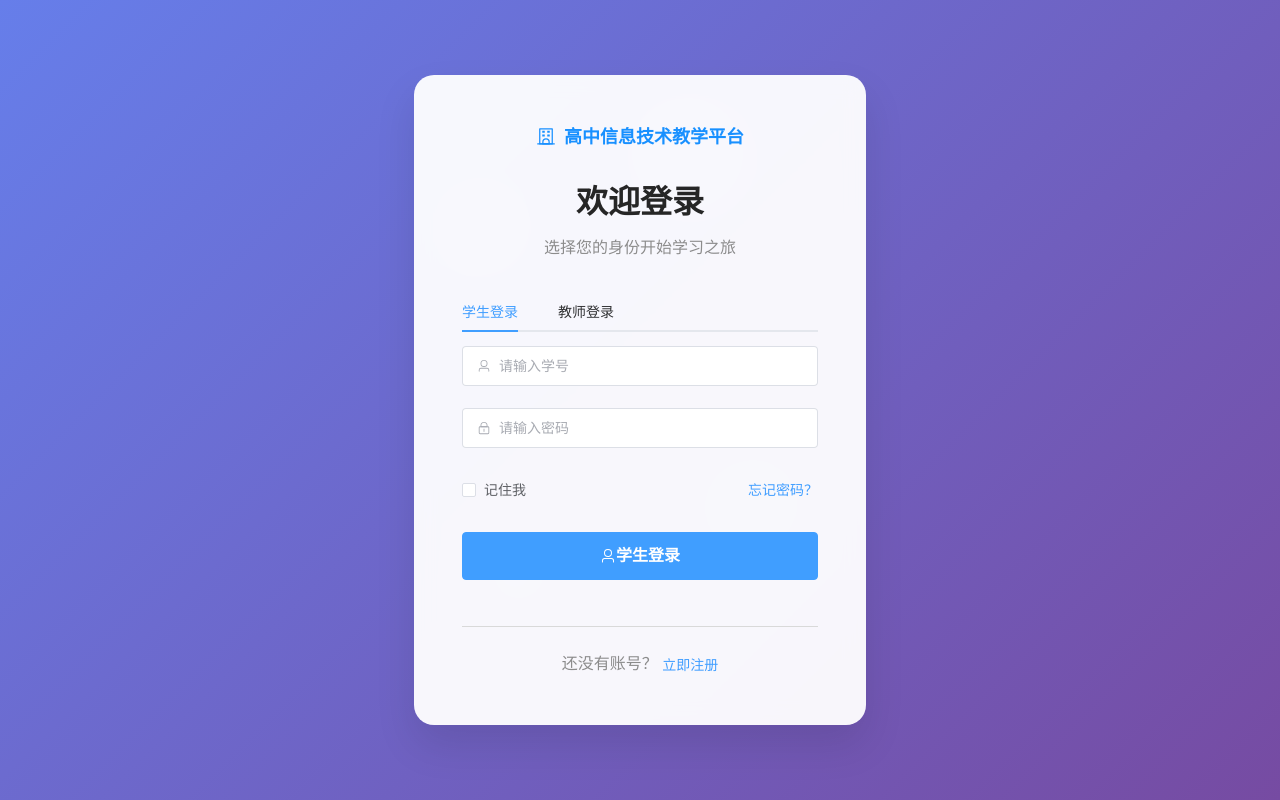
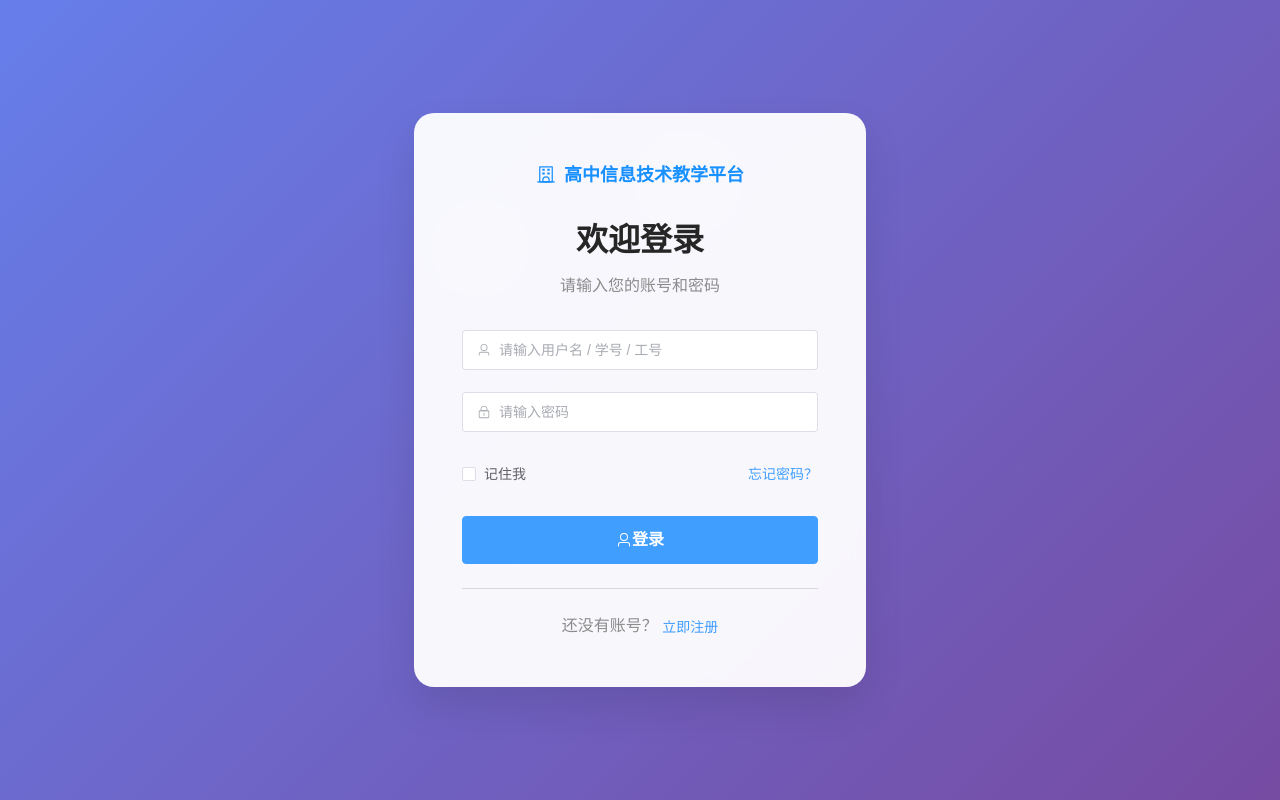
Before and after one commit to kaikailuo/bring-py, a Vue app in the folder frontend/: page /login in a window 1280 px wide. Built offline with nearby package versions, Linux system fonts and the light colour scheme.

Commit message:
将老师和学生登录界面统一

```diff
--- a/frontend/src/views/Login.vue
+++ b/frontend/src/views/Login.vue
@@ -8,32 +8,32 @@
             <span class="logo-text">高中信息技术教学平台</span>
           </div>
           <h2 class="login-title">欢迎登录</h2>
-          <p class="login-subtitle">选择您的身份开始学习之旅</p>
+          <p class="login-subtitle">请输入您的账号和密码</p>
         </div>
 
         <div class="login-form">
-          <el-tabs v-model="activeTab" class="role-tabs">
-            <el-tab-pane label="学生登录" name="student">
           <el-form
-                ref="studentFormRef"
-                :model="studentForm"
-                :rules="studentRules"
+            ref="loginFormRef"
+            :model="loginForm"
+            :rules="loginRules"
             size="large"
-                @submit.prevent="handleStudentLogin"
+            @submit.prevent="handleLogin"
+            @keyup.enter.native="handleLogin"
           >
             <el-form-item prop="username">
               <el-input
-                    v-model="studentForm.username"
-                    placeholder="请输入学号"
+                v-model="loginForm.username"
+                placeholder="请输入用户名 / 学号 / 工号"
               >
                 <template #prefix>
                   <el-icon><User /></el-icon>
                 </template>
               </el-input>
             </el-form-item>
+
             <el-form-item prop="password">
               <el-input
-                    v-model="studentForm.password"
+                v-model="loginForm.password"
                 type="password"
                 placeholder="请输入密码"
                 show-password
@@ -43,129 +43,27 @@
                 </template>
               </el-input>
             </el-form-item>
+
             <el-form-item>
               <div class="form-options">
                 <el-checkbox v-model="rememberMe">记住我</el-checkbox>
                 <el-link type="primary">忘记密码？</el-link>
               </div>
             </el-form-item>
+
             <el-form-item>
               <el-button
                 type="primary"
                 size="large"
                 :loading="loading"
-                    @click="handleStudentLogin"
+                @click="handleLogin"
                 class="login-button"
               >
                 <el-icon><User /></el-icon>
-                    学生登录
+                登录
               </el-button>
             </el-form-item>
           </el-form>
-            </el-tab-pane>
-
-            <el-tab-pane label="教师登录" name="teacher">
-              <el-form
-                ref="teacherFormRef"
-                :model="teacherForm"
-                :rules="teacherRules"
-                size="large"
-                @submit.prevent="handleTeacherLogin"
-              >
-                <el-form-item prop="username">
-                  <el-input
-                    v-model="teacherForm.username"
-                    placeholder="请输入工号"
-                  >
-                    <template #prefix>
-                      <el-icon><User /></el-icon>
-                    </template>
-                  </el-input>
-                </el-form-item>
-                <el-form-item prop="password">
-                  <el-input
-                    v-model="teacherForm.password"
-                    type="password"
-                    placeholder="请输入密码"
-                    show-password
-                  >
-                    <template #prefix>
-                      <el-icon><Lock /></el-icon>
-                    </template>
-                  </el-input>
-                </el-form-item>
-                <el-form-item>
-                  <div class="form-options">
-                    <el-checkbox v-model="rememberMe">记住我</el-checkbox>
-                    <el-link type="primary">忘记密码？</el-link>
-                  </div>
-                </el-form-item>
-                <el-form-item>
-                  <el-button
-                    type="success"
-                    size="large"
-                    :loading="loading"
-                    @click="handleTeacherLogin"
-                    class="login-button"
-                  >
-                    <el-icon><UserFilled /></el-icon>
-                    教师登录
-                  </el-button>
-                </el-form-item>
-              </el-form>
-            </el-tab-pane>
-
-            <!-- <el-tab-pane label="管理员登录" name="admin">
-              <el-form
-                ref="adminFormRef"
-                :model="adminForm"
-                :rules="adminRules"
-                size="large"
-                @submit.prevent="handleAdminLogin"
-              >
-                <el-form-item prop="username">
-                  <el-input
-                    v-model="adminForm.username"
-                    placeholder="请输入管理员账号"
-                  >
-                    <template #prefix>
-                      <el-icon><User /></el-icon>
-                    </template>
-                  </el-input>
-                </el-form-item>
-                <el-form-item prop="password">
-                  <el-input
-                    v-model="adminForm.password"
-                    type="password"
-                    placeholder="请输入密码"
-                    show-password
-                  >
-                    <template #prefix>
-                      <el-icon><Lock /></el-icon>
-                    </template>
-                  </el-input>
-                </el-form-item>
-                <el-form-item>
-                  <div class="form-options">
-                    <el-checkbox v-model="rememberMe">记住我</el-checkbox>
-                    <el-link type="primary">忘记密码？</el-link>
-                  </div>
-                </el-form-item>
-                <el-form-item>
-                  <el-button
-                    type="warning"
-                    size="large"
-                    :loading="loading"
-                    @click="handleAdminLogin"
-                    class="login-button"
-                  >
-                    <el-icon><Setting /></el-icon>
-                    管理员登录
-                  </el-button>
-                </el-form-item>
-              </el-form>
-            </el-tab-pane> -->
-          </el-tabs>
         </div>
 
         <div class="login-footer">
@@ -247,68 +145,27 @@ import { ref, reactive, onMounted } from 'vue'
 import { useRouter } from 'vue-router'
 import { useUserStore } from '@/stores/user'
 import { authAPI } from '@/utils/api'
-import { ElMessage, ElInput, ElButton, ElForm, ElFormItem, ElTabs, ElTabPane, ElCheckbox, ElLink, ElDialog, ElRadioGroup, ElRadio } from 'element-plus'
-import { User, Lock, School, UserFilled, Setting } from '@element-plus/icons-vue'
+import { ElMessage } from 'element-plus'
+import { User, Lock, School } from '@element-plus/icons-vue'
 
 const router = useRouter()
 const userStore = useUserStore()
 
-// 响应式数据
-const activeTab = ref('student')
 const loading = ref(false)
 const rememberMe = ref(false)
 const registerDialogVisible = ref(false)
 
-// 表单引用
-const studentFormRef = ref()
-const teacherFormRef = ref()
-const adminFormRef = ref()
-const registerFormRef = ref()
-
-// 学生表单
-const studentForm = reactive({
+// 登录表单
+const loginFormRef = ref()
+const loginForm = reactive({
   username: '',
   password: ''
 })
 
-const studentRules = {
+const loginRules = {
   username: [
-    { required: true, message: '请输入学号', trigger: 'blur' },
-    { min: 3, max: 20, message: '学号长度应为3-20个字符', trigger: 'blur' }
-  ],
-  password: [
-    { required: true, message: '请输入密码', trigger: 'blur' },
-    { min: 6, max: 20, message: '密码长度应为6-20个字符', trigger: 'blur' }
-  ]
-}
-
-// 教师表单
-const teacherForm = reactive({
-  username: '',
-  password: ''
-})
-
-const teacherRules = {
-  username: [
-    { required: true, message: '请输入工号', trigger: 'blur' },
-    { min: 3, max: 20, message: '工号长度应为3-20个字符', trigger: 'blur' }
-  ],
-  password: [
-    { required: true, message: '请输入密码', trigger: 'blur' },
-    { min: 6, max: 20, message: '密码长度应为6-20个字符', trigger: 'blur' }
-  ]
-}
-
-// 管理员表单
-const adminForm = reactive({
-  username: '',
-  password: ''
-})
-
-const adminRules = {
-  username: [
-    { required: true, message: '请输入管理员账号', trigger: 'blur' },
-    { min: 3, max: 20, message: '账号长度应为3-20个字符', trigger: 'blur' }
+    { required: true, message: '请输入用户名 / 学号 / 工号', trigger: 'blur' },
+    { min: 3, max: 20, message: '长度应为3-20个字符', trigger: 'blur' }
   ],
   password: [
     { required: true, message: '请输入密码', trigger: 'blur' },
@@ -317,6 +174,7 @@ const adminRules = {
 }
 
 // 注册表单
+const registerFormRef = ref()
 const registerForm = reactive({
   role: 'student',
   username: '',
@@ -360,29 +218,26 @@ const registerRules = {
 }
 
 // 登录处理函数
-const handleLogin = async (formRef, formData, role) => {
-  if (!formRef.value) return
+const handleLogin = async () => {
+  if (!loginFormRef.value) return
 
   try {
-    await formRef.value.validate()
+    await loginFormRef.value.validate()
     loading.value = true
 
-    // 调用真实的后端API
     const response = await authAPI.login({
-      username: formData.username,
-      password: formData.password
+      username: loginForm.username,
+      password: loginForm.password
     })
 
     if (response.code === 200) {
       const { token, user } = response.data
 
-      // 保存用户信息和令牌
       localStorage.setItem('token', token)
       userStore.login(user, token)
 
       ElMessage.success(`${user.role === 'student' ? '学生' : user.role === 'teacher' ? '教师' : '管理员'}登录成功！`)
 
-      // 根据角色跳转
       if (user.role === 'student') {
         router.push('/student')
       } else if (user.role === 'teacher') {
@@ -393,7 +248,6 @@ const handleLogin = async (formRef, formData, role) => {
     } else {
       ElMessage.error(response.message || '登录失败')
     }
-
   } catch (error) {
     console.error('登录失败:', error)
     ElMessage.error(error.message || '登录失败，请检查输入信息')
@@ -402,26 +256,13 @@ const handleLogin = async (formRef, formData, role) => {
   }
 }
 
-const handleStudentLogin = () => {
-  handleLogin(studentFormRef, studentForm, 'student')
-}
-
-const handleTeacherLogin = () => {
-  handleLogin(teacherFormRef, teacherForm, 'teacher')
-}
-
-const handleAdminLogin = () => {
-  handleLogin(adminFormRef, adminForm, 'admin')
-}
-
-// 注册相关函数
+// 注册函数
 const showRegisterDialog = () => {
   registerDialogVisible.value = true
 }
 
 const handleRegisterClose = () => {
   registerDialogVisible.value = false
-  // 重置表单
   Object.assign(registerForm, {
     role: 'student',
     username: '',
@@ -435,10 +276,8 @@ const handleRegisterClose = () => {
 
 const handleRegister = async () => {
   if (!registerFormRef.value) return
-
   try {
     await registerFormRef.value.validate()
-
     const response = await authAPI.register({
       username: registerForm.username,
       password: registerForm.password,
@@ -446,26 +285,30 @@ const handleRegister = async () => {
       name: registerForm.name,
       email: registerForm.email
     })
-
     if (response.code === 200) {
       ElMessage.success('注册成功！请使用新账号登录')
-      registerDialogVisible.value = false
       handleRegisterClose()
     } else {
       ElMessage.error(response.message || '注册失败')
     }
-
   } catch (error) {
     console.error('注册失败:', error)
     ElMessage.error(error.message || '注册失败，请检查输入信息')
   }
 }
 
-// 组件挂载时的初始化
+/*
+// （未来开发）管理员登录界面模板 — 暂不启用
+const handleAdminLogin = () => {
+  handleLogin(loginFormRef, loginForm, 'admin')
+}
+*/
+
 onMounted(() => {
-  console.log('Login component mounted successfully')
+  console.log('统一登录界面加载成功')
 })
 </script>
+
 
 <style lang="scss" scoped>
 .login-page {
```
Lines whose indentation alone changed are shown as unchanged.
